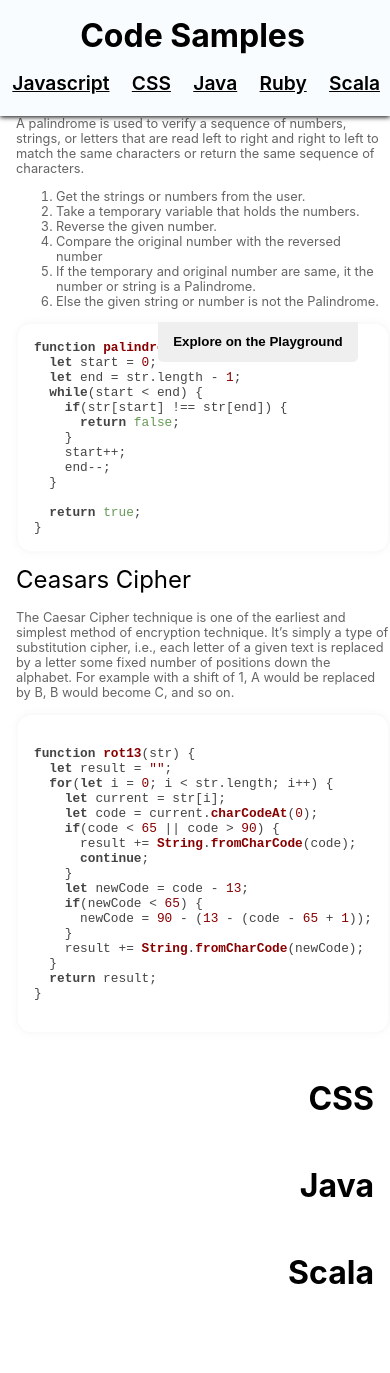
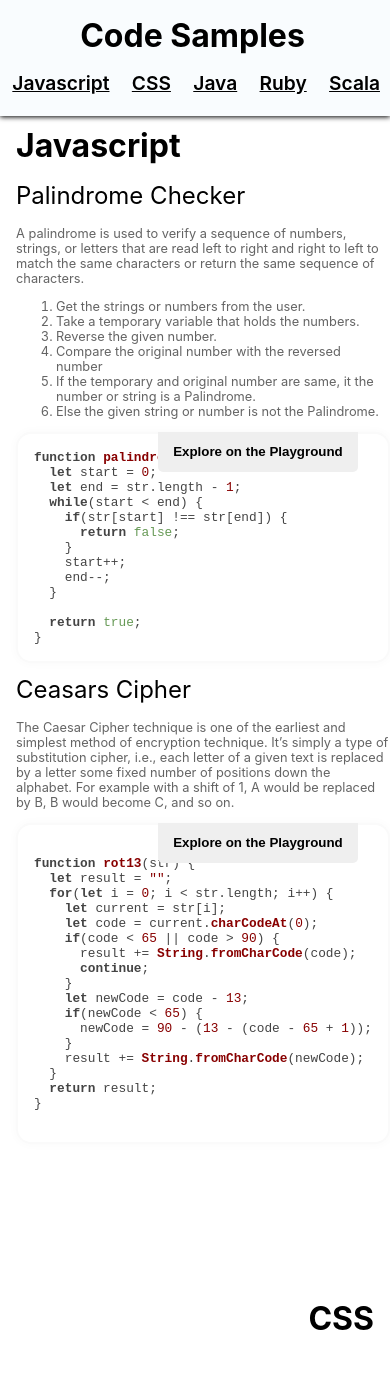
Before and after one commit to htuerker/freeCodeCamp-projects, a plain HTML site: page responsive-web-design-documentation-page/index.html in a window 390 px wide. Shown: the top 1373 px of the page. Before the commit the page ends 1324 px from the top, so only its background shows below. Drawn offline with nearby package versions, Linux system fonts and the light colour scheme.

Commit message:
(fix:documentation-page) fix a little margin

```diff
--- a/responsive-web-design-documentation-page/index.html
+++ b/responsive-web-design-documentation-page/index.html
@@ -90,7 +90,7 @@
             </li>
             <li>Else the given string or number is not the Palindrome.</li>
           </ol>
-          <pre><code class="language-javascript">
+          <pre><button>Explore on the Playground</button><code class="language-javascript">
 function rot13(str) {
   let result = "";
   for(let i = 0; i &lt; str.length; i++) {
--- a/responsive-web-design-documentation-page/styles.css
+++ b/responsive-web-design-documentation-page/styles.css
@@ -159,6 +159,7 @@ pre > button:active {
   }
   #main-doc .main-section {
     margin-left: auto;
+    margin-top: 110px;
   }
 
 
```
